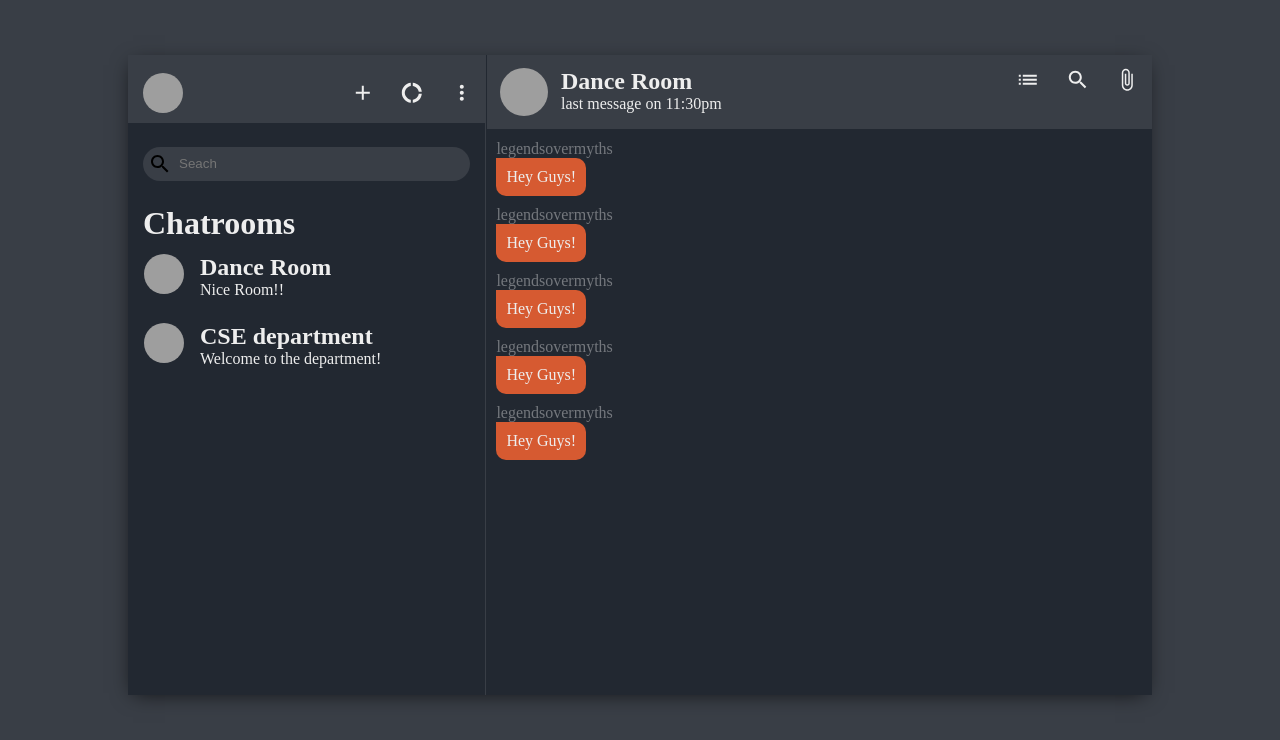
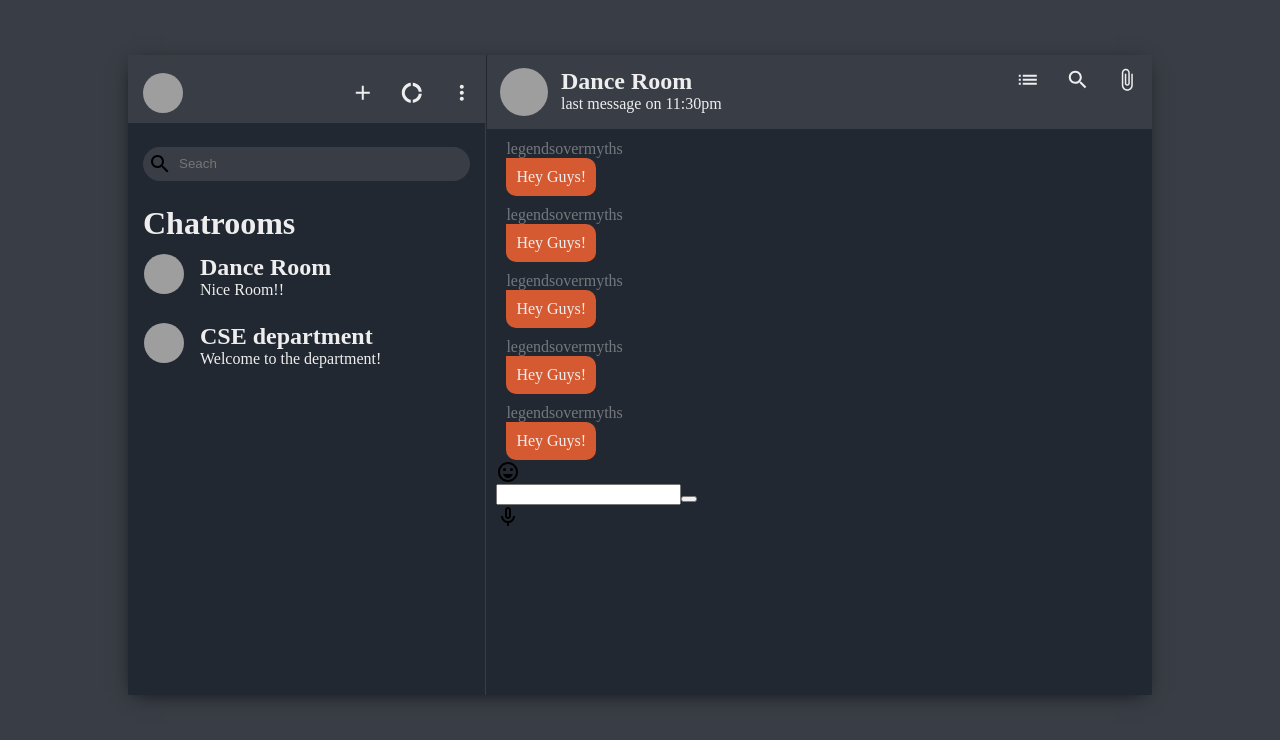
Before and after one commit to legendsovermyths/chatapp, a React (Create React App) app: page / in a window 1280 px wide. Shown: the top 740 px of the page. Built offline with nearby package versions, Linux system fonts and the light colour scheme; grey boxes are pictures that could not be loaded; a web font is replaced by a local one.

Commit message:
i somehow broke the input bar

```diff
--- a/src/Chat.css
+++ b/src/Chat.css
@@ -40,3 +40,13 @@
   padding-left: 1vw !important;
   color: #eeeeee;
 }
+.chat__body {
+  padding-left: 10px;
+  padding-right: 10px;
+  display: flex;
+  flex-direction: column;
+}
+.chat__input-bar {
+  position: relative;
+  flex: 0;
+}
--- a/src/Chat.js
+++ b/src/Chat.js
@@ -4,6 +4,8 @@ import SearchSharpIcon from "@material-ui/icons/SearchSharp";
 import AttachFileIcon from "@material-ui/icons/AttachFile";
 import ListIcon from "@material-ui/icons/List";
 import Avatar from "@material-ui/core/Avatar";
+import EmojiEmotionsOutlinedIcon from "@material-ui/icons/EmojiEmotionsOutlined";
+import MicNoneOutlinedIcon from "@material-ui/icons/MicNoneOutlined";
 import { makeStyles } from "@material-ui/core/styles";
 import "./Chat.css";
 
@@ -47,12 +49,21 @@ function Chat() {
         </div>
       </div>
       <div className='chat__body'>
-        <div className='chat__messages'></div>
-        <ChatMessage></ChatMessage>
-        <ChatMessage></ChatMessage>
-        <ChatMessage></ChatMessage>
-        <ChatMessage></ChatMessage>
-        <ChatMessage></ChatMessage>
+        <div className='chat__messages'>
+          <ChatMessage></ChatMessage>
+          <ChatMessage></ChatMessage>
+          <ChatMessage></ChatMessage>
+          <ChatMessage></ChatMessage>
+          <ChatMessage></ChatMessage>
+        </div>
+        <div className='chat__input-bar'>
+          <EmojiEmotionsOutlinedIcon />
+          <form action='submit'>
+            <input type='text' />
+            <button type='submit'></button>
+          </form>
+          <MicNoneOutlinedIcon />
+        </div>
       </div>
     </div>
   );
--- a/src/ChatMessage.css
+++ b/src/ChatMessage.css
@@ -15,10 +15,10 @@
   border-bottom-right-radius: 10px;
 }
 .Chat__message-reciever {
-  display: inline-block;
+  width: fit-content;
   color: #eeeeee;
   margin-top: 10px;
-  margin-left: 89%;
+  margin-left: auto;
   padding: 10px;
   border-top-left-radius: 10px;
   border-bottom-left-radius: 10px;
```
